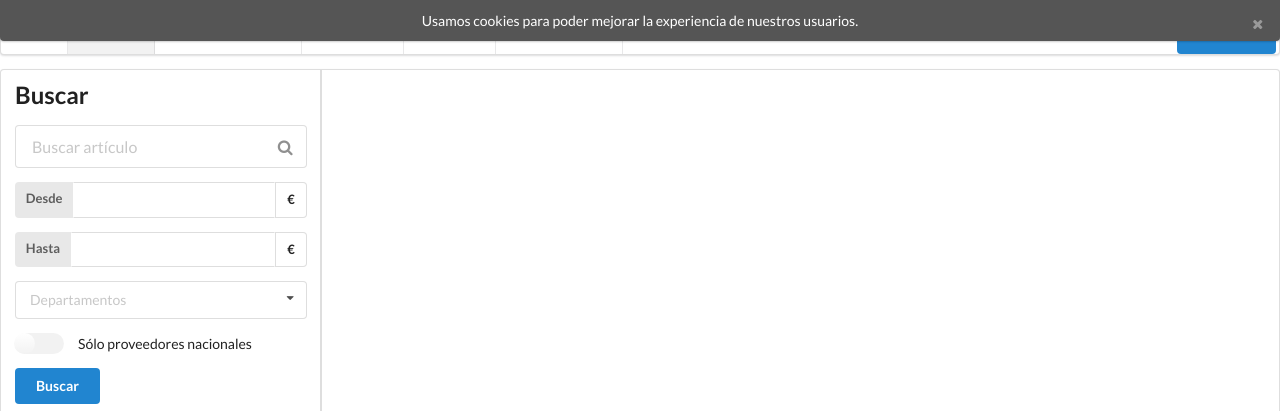
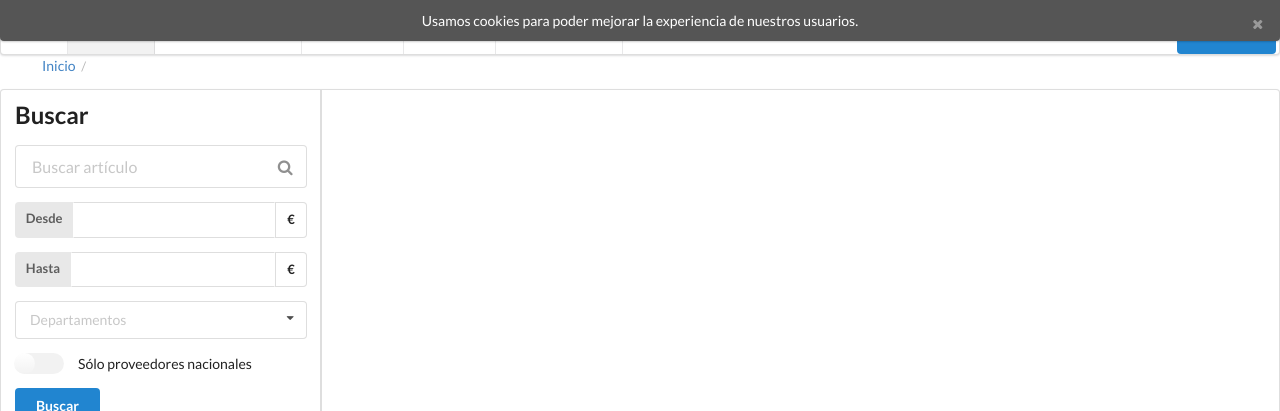
Before and after one commit to RaulEstrada/DPIU-SemanticUI, a website: page index.html in a window 1280 px wide. Shown: the top 411 px of the page. Drawn offline with nearby package versions, Linux system fonts and the light colour scheme.

Commit message:
Added breadcrumb

```diff
--- a/index.html
+++ b/index.html
@@ -89,6 +89,11 @@
                 </div>
             </div>
         </nav>
+
+        <div class="ui breadcrumb">
+            <a class="section" href="index.html">Inicio</a>
+            <div class="divider"> / </div>
+        </div>
 
         <div class="main ui stackable two column divided grid horizontal segments">
                 <div class="four wide column segment">
--- a/public/css/style.css
+++ b/public/css/style.css
@@ -1,3 +1,7 @@
 .ui.container {
     width: 100%;
 }
+
+.ui.breadcrumb {
+    margin-left: 3em;
+}
```
